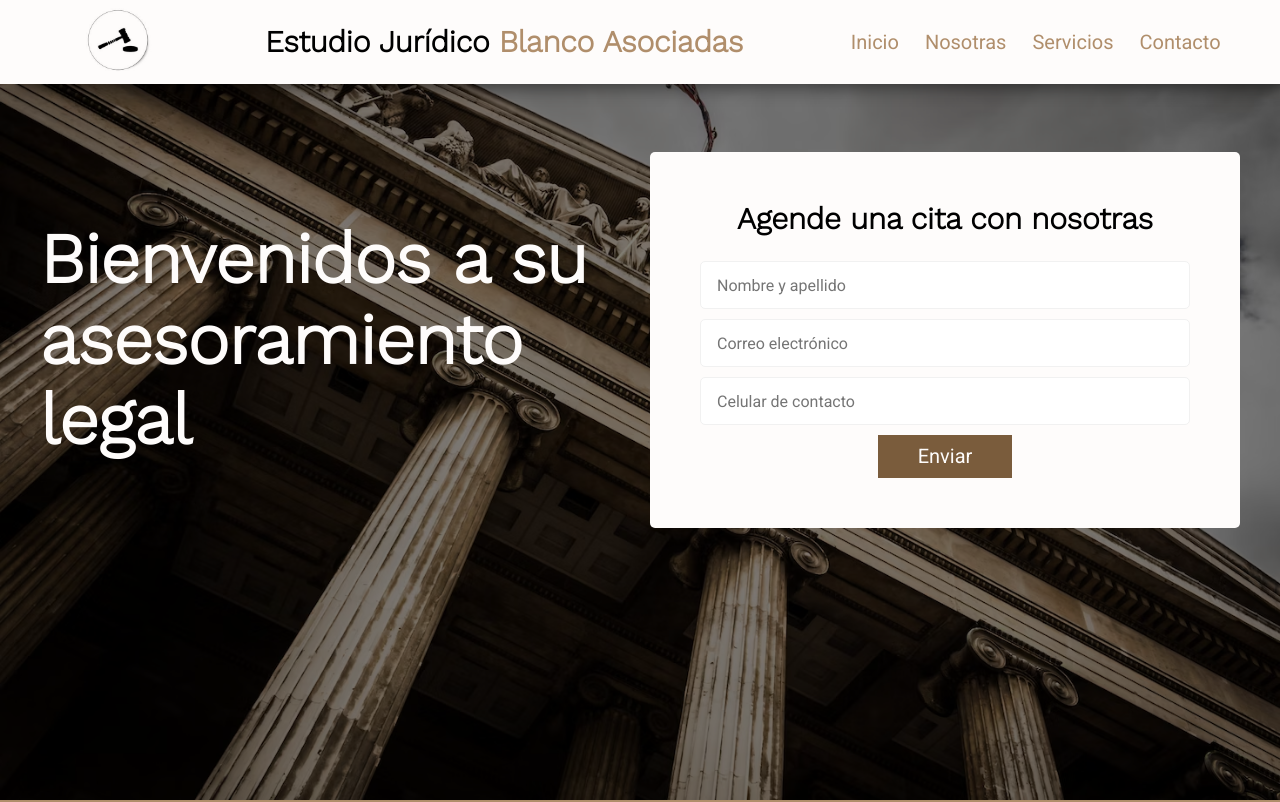
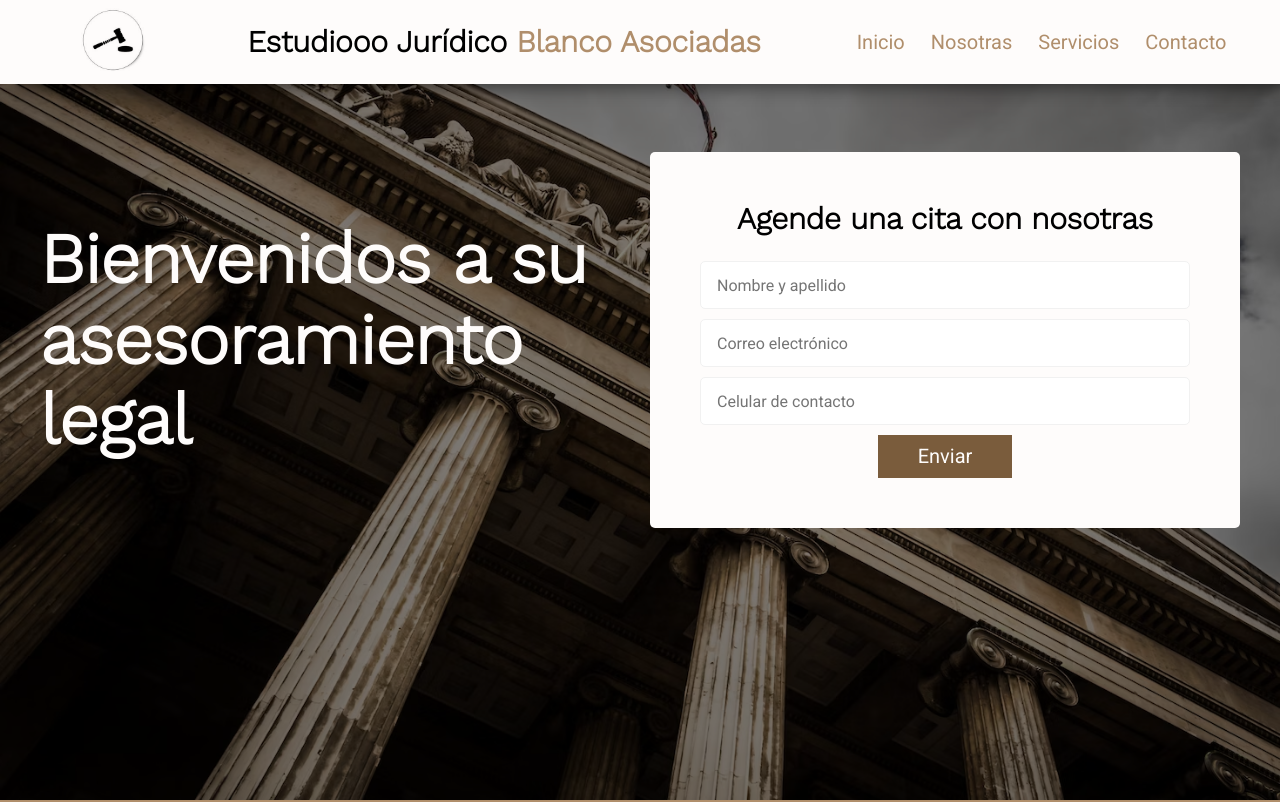
Before and after one commit to nataliasblanco/proyectofinalnataliablanco, a plain HTML site: page index.html in a window 1280 px wide. Shown: the top 802 px of the page. Drawn offline with nearby package versions, Linux system fonts and the light colour scheme.

Commit message:
Prueba guardado

```diff
--- a/index.html
+++ b/index.html
@@ -24,7 +24,7 @@
                 <img src="img/martilloabogado2.jpg" alt="Icono de bienvenida" class="icono-bienvenida">
             </div>
             <div class="logo">
-                <h2>Estudio Jurídico <span>Blanco Asociadas</span></h2>
+                <h2>Estudiooo Jurídico <span>Blanco Asociadas</span></h2>
             </div>
             <!-- PPIO MENU SELECTIVO -->
             <nav class="navegacion ocultar">
```
